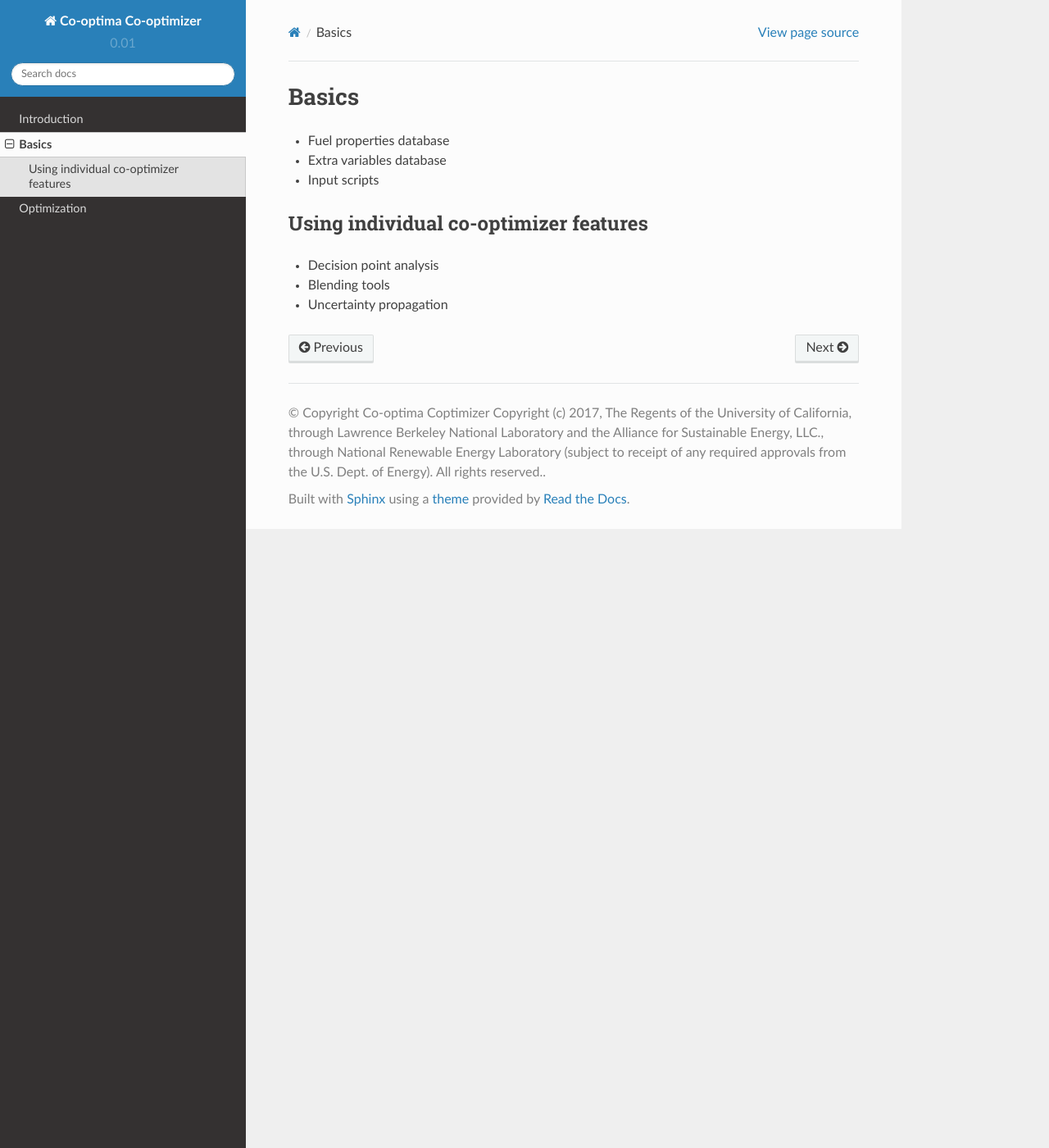
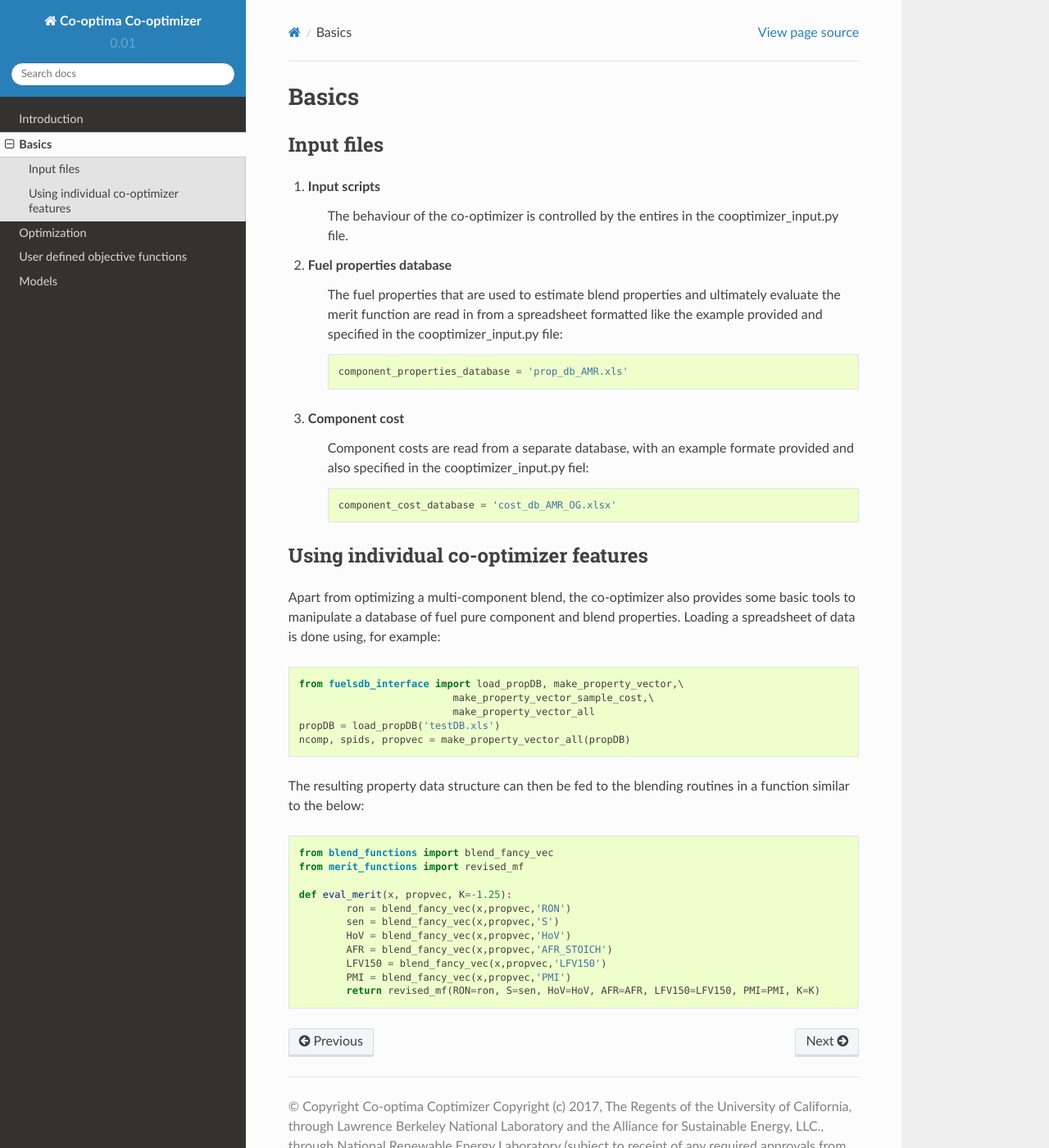
Before and after one commit to NREL/cooptima-co-optimizer, a Sphinx documentation site: the page built from Docs/Basics.rst, in a window 1280 px wide and 1400 px high. Shown: the whole window at 82% size. Built offline with Sphinx 7.4.7 and the Read the Docs theme 2.0.0, drawn with Linux system fonts in a browser that asks for light colours.

Commit message:
enh. docs

```diff
--- a/Docs/Basics.rst
+++ b/Docs/Basics.rst
@@ -1,14 +1,53 @@
 Basics
 ======
 
-* Fuel properties database
-* Extra variables database
-* Input scripts
+Input files
+-----------
+
+#. Input scripts
+	The behaviour of the co-optimizer is controlled by the entires in the cooptimizer_input.py file.
+
+#.  Fuel properties database
+	The fuel properties that are used to estimate blend properties and ultimately evaluate the merit function are read in from a spreadsheet formatted like the example provided and specified in the cooptimizer_input.py file:
+	::
+
+		component_properties_database = 'prop_db_AMR.xls'
+
+#. Component cost
+	Component costs are read from a separate database, with an example formate provided and also specified in the cooptimizer_input.py fiel:
+	::
+
+		component_cost_database = 'cost_db_AMR_OG.xlsx'
+
+
+
 
 
 Using individual co-optimizer features
 --------------------------------------
 
-* Decision point analysis
-* Blending tools
-* Uncertainty propagation
+Apart from optimizing a multi-component blend, the co-optimizer also provides some basic tools to manipulate a database of fuel pure component and blend properties. Loading a spreadsheet of data is done using, for example:
+
+::
+
+	from fuelsdb_interface import load_propDB, make_property_vector,\
+	                          make_property_vector_sample_cost,\
+	                          make_property_vector_all
+	propDB = load_propDB('testDB.xls')
+	ncomp, spids, propvec = make_property_vector_all(propDB)
+
+The resulting property data structure can then be fed to the blending routines in a function similar to the below:
+
+::
+
+	from blend_functions import blend_fancy_vec
+	from merit_functions import revised_mf
+
+	def eval_merit(x, propvec, K=-1.25):
+		ron = blend_fancy_vec(x,propvec,'RON')
+		sen = blend_fancy_vec(x,propvec,'S')
+		HoV = blend_fancy_vec(x,propvec,'HoV')
+		AFR = blend_fancy_vec(x,propvec,'AFR_STOICH')
+		LFV150 = blend_fancy_vec(x,propvec,'LFV150')
+		PMI = blend_fancy_vec(x,propvec,'PMI')
+		return revised_mf(RON=ron, S=sen, HoV=HoV, AFR=AFR, LFV150=LFV150, PMI=PMI, K=K)
--- a/Docs/index.rst
+++ b/Docs/index.rst
@@ -14,6 +14,8 @@ Contents:
    Introduction.rst
    Basics.rst
    Optimization.rst
+   Advanced.rst
+   Models.rst
 
 
 
```
Also changed, not shown: Docs/Advanced.rst (added, +10 -0 lines), Docs/Introduction.rst (+4 -3 lines), Docs/Models.rst (added, +43 -0 lines), Docs/Optimization.rst (+128 -100 lines), 1 other file.
